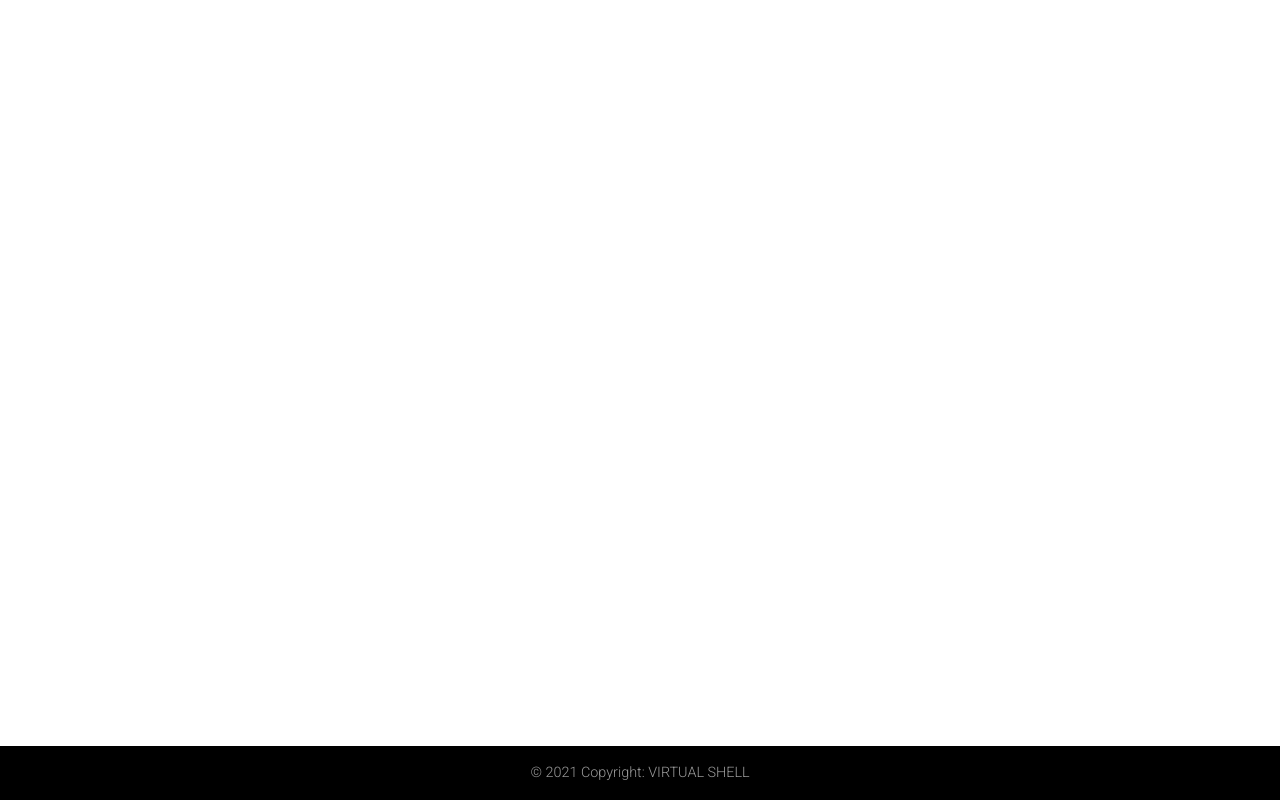
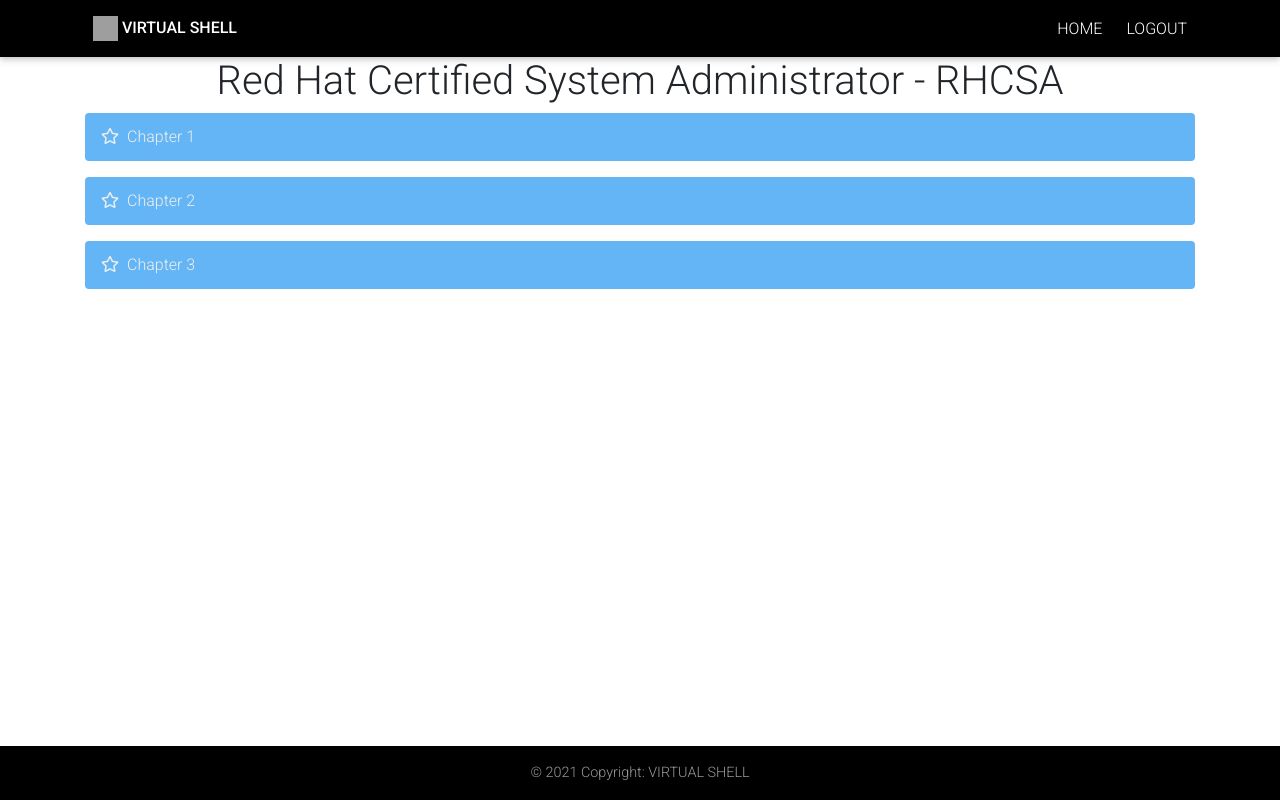
Before and after one commit to RajanKumar5/Virtual-Shell, a React (Create React App) app in the folder reactapp/: page /usercoursepage in a window 1280 px wide. Built offline with nearby package versions, Linux system fonts and the light colour scheme; grey boxes are pictures that could not be loaded.

Commit message:
initial User Pages

```diff
--- a/reactapp/src/App.js
+++ b/reactapp/src/App.js
@@ -1,6 +1,8 @@
 import React, { Component } from 'react';
 import { BrowserRouter as Router, Switch, Route } from 'react-router-dom';
 import LoginPage from './Components/LoginPage';
+import UserHomeCourses from './Components/User/UserHomeCourses';
+import UserCoursePage from './Components/User/UserCoursePage';
 import SignupPage from './Components/SignupPage';
 import HomePage from './Components/HomePage';
 import FooterPage from './Components/FooterPage';
@@ -14,6 +16,8 @@ class App extends Component {
           <Route path="/" exact component={HomePage} />
           <Route path="/login" exact component={LoginPage} />
           <Route path="/signup" exact component={SignupPage} />
+          <Route path="/userhomecourses" exact component={UserHomeCourses} />
+          <Route path="/usercoursepage" exact component={UserCoursePage} />
         </Switch>
 
         <FooterPage />
--- a/reactapp/src/Components/LoginPage.js
+++ b/reactapp/src/Components/LoginPage.js
@@ -34,7 +34,7 @@ class LoginPage extends Component {
                       />
                     </div>
                     <div className="text-center py-4 mt-3">
-                      <MDBBtn color="cyan" type="submit">
+                      <MDBBtn href="/userhomecourses" color="cyan" type="submit">
                         Login
                       </MDBBtn>
                     </div>
--- a/reactapp/src/Components/SignupPage.js
+++ b/reactapp/src/Components/SignupPage.js
@@ -47,12 +47,7 @@ class SignupPage extends Component {
                                                 type="password"
                                                 validate
                                             />
-                                            <MDBInput
-                                                icon="calendar"
-                                                group
-                                                type="date"
-                                                validate
-                                            />
+
                                         </div>
                                         <div className="text-center py-4 mt-3">
                                             <MDBBtn color="cyan" type="submit">
--- /dev/null
+++ b/reactapp/src/Components/User/UserCoursePage.js
@@ -0,0 +1,33 @@
+import React, { Component } from 'react'
+import UserNavbar from './UserNavbar';
+import { MDBBreadcrumb, MDBBox, MDBTypography, MDBBreadcrumbItem, MDBContainer } from "mdbreact";
+
+
+class UserCoursePage extends Component {
+    render() {
+        return (
+            <div>
+                <UserNavbar />
+                <center>
+                <MDBTypography tag='h1'>Red Hat Certified System Administrator - RHCSA</MDBTypography>
+                </center>
+
+                <MDBContainer>
+                    <MDBBreadcrumb light color="blue lighten-2">
+                        <MDBBreadcrumbItem iconRegular icon="star" active>Chapter 1</MDBBreadcrumbItem>
+                    </MDBBreadcrumb>
+
+                    <MDBBreadcrumb light color="blue lighten-2">
+                        <MDBBreadcrumbItem iconRegular icon="star" active>Chapter 2</MDBBreadcrumbItem>
+                    </MDBBreadcrumb>
+
+                    <MDBBreadcrumb light color="blue lighten-2">
+                        <MDBBreadcrumbItem iconRegular icon="star" active>Chapter 3</MDBBreadcrumbItem>
+                    </MDBBreadcrumb>
+                </MDBContainer>
+            </div>
+        )
+    }
+}
+
+export default UserCoursePage;
--- /dev/null
+++ b/reactapp/src/Components/User/UserHomeCourses.js
@@ -0,0 +1,43 @@
+import React from 'react';
+import { MDBBtn, MDBCard, MDBCardBody, MDBCardImage, MDBCardTitle, MDBCardText, MDBCol } from 'mdbreact';
+import UserNavbar from './UserNavbar';
+
+
+
+const UserHomeCourses = () => {
+    return (
+        <div>
+            <UserNavbar />
+            <MDBCol style={{ maxWidth: "22rem" }}>
+                <MDBCard>
+                    <MDBCardImage className="img-fluid" src="https://7labs.io/wp-content/uploads/2018/06/Red-Hat-RHCSA-Exam-Questions-2.jpg" class="figure-img img-fluid rounded" alt="RHCSAthumbnail" width="200" height="300"
+                        waves />
+                    <MDBCardBody>
+                        <MDBCardTitle>Red Hat Certified System Administrator - RHCSA</MDBCardTitle>
+                        <MDBCardText>An IT professional who has earned the Red Hat Certified System Administrator
+                            (RHCSA®) is able to perform the core system administration skills required in
+                            Red Hat Enterprise Linux environments.</MDBCardText>
+                        <MDBBtn href="/usercoursepage">Go</MDBBtn>
+                    </MDBCardBody>
+                </MDBCard>
+            </MDBCol>
+
+            <MDBCol style={{ maxWidth: "22rem" }}>
+                <MDBCard>
+                    <MDBCardImage className="img-fluid" src="https://7labs.io/wp-content/uploads/2018/06/Red-Hat-RHCSA-Exam-Questions-2.jpg" class="figure-img img-fluid rounded" alt="RHCEthumbnail" width="300" height="200"
+                        waves />
+                    <MDBCardBody>
+                        <MDBCardTitle>Red Hat Certified Engineer - RHCE</MDBCardTitle>
+                        <MDBCardText>A Red Hat® Certified Engineer (RHCE®) is a Red Hat Certified System Administrator (RHCSA)
+                                     who is ready tochnologies,
+                                     and apply automation for efficiency and innovation.</MDBCardText>
+                        <MDBBtn href="/usercoursepage">Go</MDBBtn>
+                    </MDBCardBody>
+                </MDBCard>
+            </MDBCol>
+
+        </div>
+    )
+}
+
+export default UserHomeCourses;
--- /dev/null
+++ b/reactapp/src/Components/User/UserNavbar.js
@@ -0,0 +1,66 @@
+import React, { Component } from "react";
+import {
+  MDBNavbar, MDBNavbarBrand, MDBNavbarNav, MDBNavItem, MDBNavLink, MDBNavbarToggler, MDBCollapse
+} from "mdbreact";
+import { BrowserRouter as Router, Link } from 'react-router-dom';
+
+
+class UserNavbar extends Component {
+  state = {
+    isOpen: false
+  };
+
+  toggleCollapse = () => {
+    this.setState({ isOpen: !this.state.isOpen });
+  }
+
+  render() {
+    return (
+
+      <MDBNavbar color="black" dark expand="md">
+        <div className="container">
+
+          {/* <MDBNavbarBrand>
+            <strong className="white-text">VIRTUAL SHELL</strong>
+          </MDBNavbarBrand> */}
+
+          <MDBNavbarNav left>
+            <MDBNavItem>
+              <MDBNavLink to={""}>
+                <img src="https://upload.wikimedia.org/wikipedia/commons/thumb/d/d8/High-contrast-utilities-terminal.svg/1024px-High-contrast-utilities-terminal.svg.png" width="25px" height="25px" alt="" />
+                <strong> VIRTUAL SHELL</strong>
+              </MDBNavLink>
+            </MDBNavItem>
+          </MDBNavbarNav>
+
+          <MDBNavbarToggler onClick={this.toggleCollapse} />
+
+          <MDBCollapse id="navbarCollapse3" isOpen={this.state.isOpen} navbar>
+
+            <MDBNavbarNav right>
+
+              <MDBNavItem className="ml-2">
+                <MDBNavLink to={""}>HOME</MDBNavLink>
+              </MDBNavItem>
+
+              {/* <MDBNavItem className="ml-2">
+                <MDBNavLink to={"login"}>LOGIN</MDBNavLink>
+              </MDBNavItem>
+
+              <MDBNavItem className="ml-2">
+                <MDBNavLink to={"signup"}>SIGNUP</MDBNavLink>
+              </MDBNavItem> */}
+
+              <MDBNavItem className="ml-2">
+              <MDBNavLink to={"login"}>LOGOUT</MDBNavLink>
+            </MDBNavItem>
+
+            </MDBNavbarNav>
+          </MDBCollapse>
+        </div>
+      </MDBNavbar>
+    );
+  }
+}
+
+export default UserNavbar;
```
Also changed, not shown: 1 other file (tests, documents, lock files or other folders).
